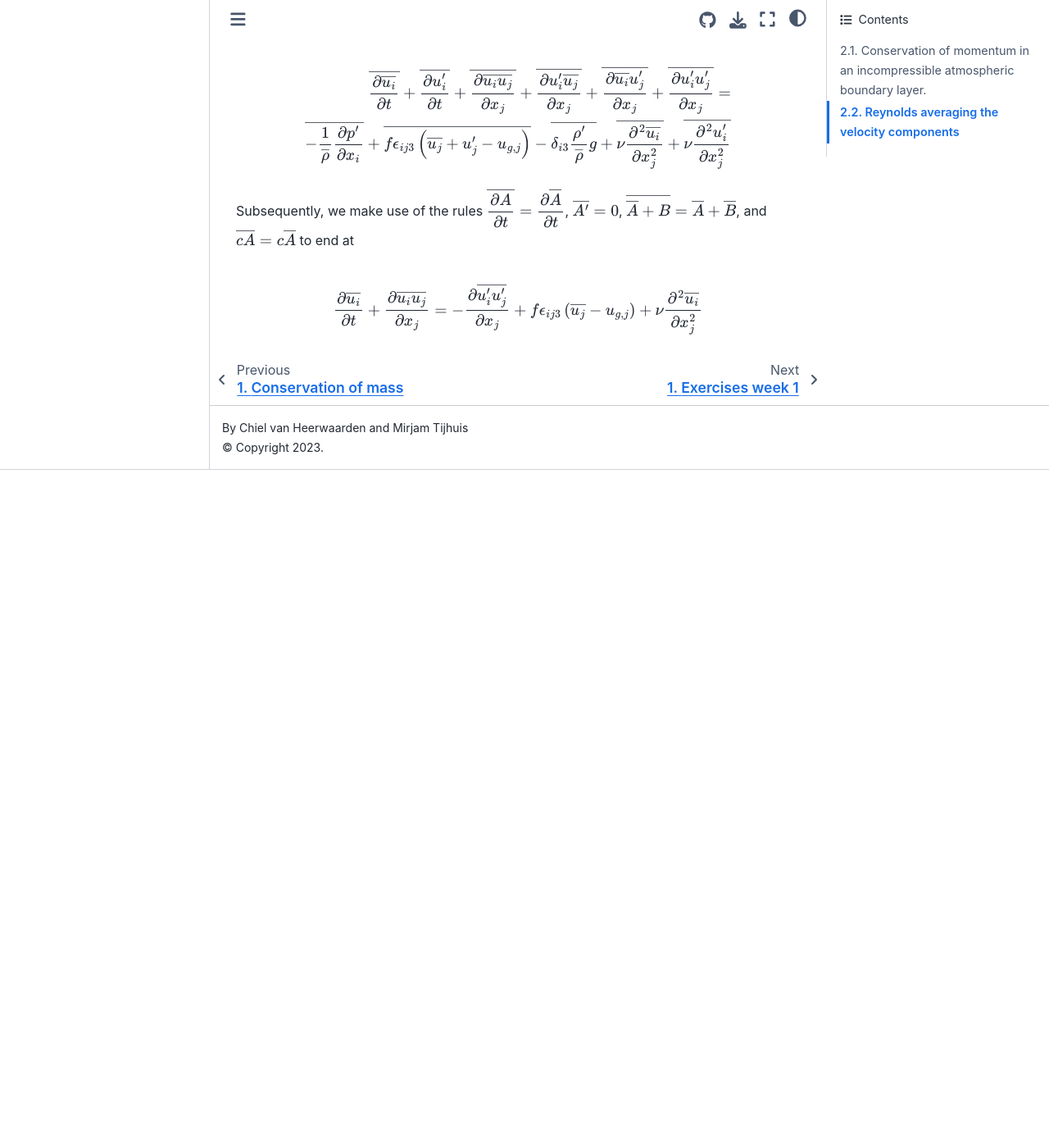
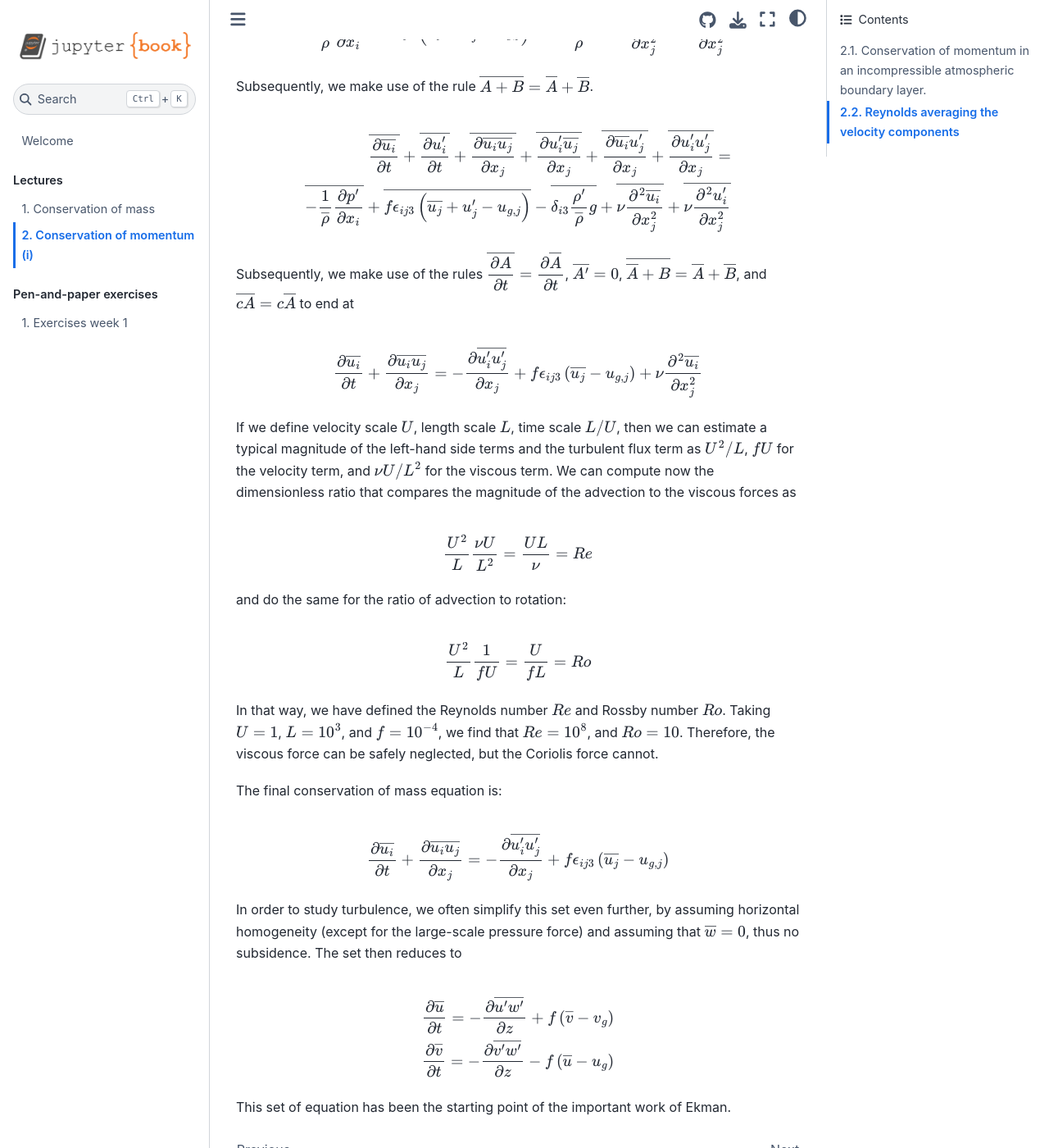
Before and after one commit to boundary-layer-meteo/boundary-layer-meteo.github.io, a Jupyter Book: the page built from lectures/2_momentum_i.md, in a window 1280 px wide and 1400 px high, scrolled down 2535 px. Shown: the whole window at 82% size. Built offline with Jupyter Book 1.0.4 settings and Sphinx 7.4.7 and the Sphinx Book theme 1.1.4, drawn with Linux system fonts in a browser that asks for light colours; before the commit the page ends 3108 px from its top, so only the background shows below that; some of the changed text lies outside the part shown.

Commit message:
Completed derivation.

```diff
--- a/lectures/2_momentum_i.md
+++ b/lectures/2_momentum_i.md
@@ -7,6 +7,9 @@
 \def\uiprime{u_i^\prime} \\
 \def\ujbar{\overline{u_j}} \\
 \def\ujprime{u_j^\prime}
+\def\ubar{\overline{u}} \\
+\def\vbar{\overline{v}} \\
+\def\wbar{\overline{w}} \\
 $$
 
 ## Conservation of momentum in an incompressible atmospheric boundary layer.
@@ -118,3 +121,44 @@
 + f \epsilon_{ij3} \left( \ujbar - u_{g,j} \right)
 + \nu \pdd{\uibar}{x_j}
 $$
+
+If we define velocity scale $U$, length scale $L$, time scale $L / U$, then we can estimate a typical magnitude of the left-hand side terms and the turbulent flux term as $U^2/L$, $f U$ for the velocity term, and $\nu U / L^2$ for the viscous term.
+We can compute now the dimensionless ratio that compares the magnitude of the advection to the viscous forces as
+
+$$
+\dfrac{U^2}{L} \dfrac{\nu U}{L^2} = \dfrac{U L}{\nu} = Re
+$$
+
+and do the same for the ratio of advection to rotation:
+
+$$
+\dfrac{U^2}{L} \dfrac{1}{f U} = \dfrac{U}{f L} = Ro
+$$
+
+In that way, we have defined the Reynolds number $Re$ and Rossby number $Ro$. Taking $U = 1$, $L = 10^3$, and $f = 10^{-4}$, we find that $Re = 10^8$, and $Ro = 10$. Therefore, the viscous force can be safely neglected, but the Coriolis force cannot.
+
+The final conservation of mass equation is:
+
+$$
+  \pd{\uibar}{t}
++ \pd{\uibar \ujbar}{x_j}
+=
+- \pd{\overline{ \uiprime \ujprime }}{x_j}
++ f \epsilon_{ij3} \left( \ujbar - u_{g,j} \right)
+$$
+
+
+In order to study turbulence, we often simplify this set even further, by assuming horizontal homogeneity (except for the large-scale pressure force) and assuming that $\overline{w} = 0$, thus no subsidence. The set then reduces to
+
+$$
+  \pd{\ubar}{t}
+=
+- \pd{\overline{ u^\prime w^\prime }}{z}
++ f \left( \vbar - v_g \right) \\
+  \pd{\vbar}{t}
+=
+- \pd{\overline{ v^\prime w^\prime }}{z}
+- f \left( \ubar - u_g \right)
+$$
+
+This set of equation has been the starting point of the important work of Ekman.
```
